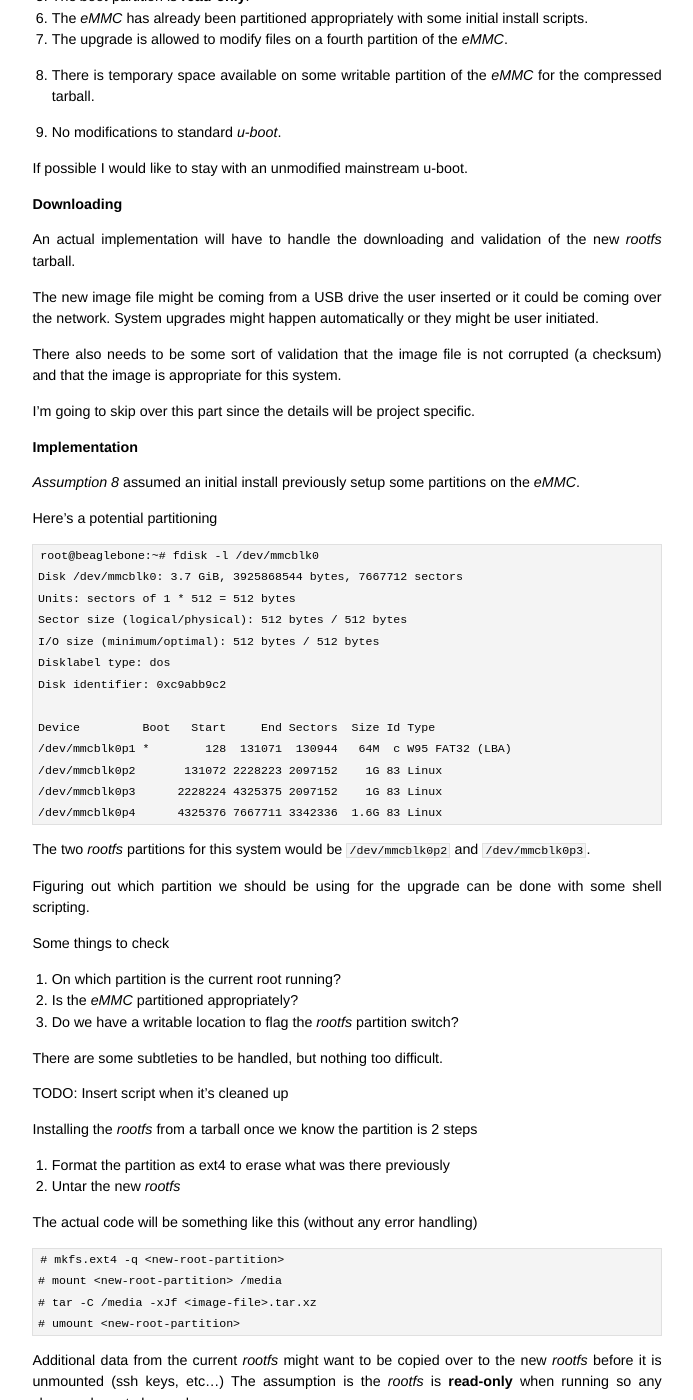
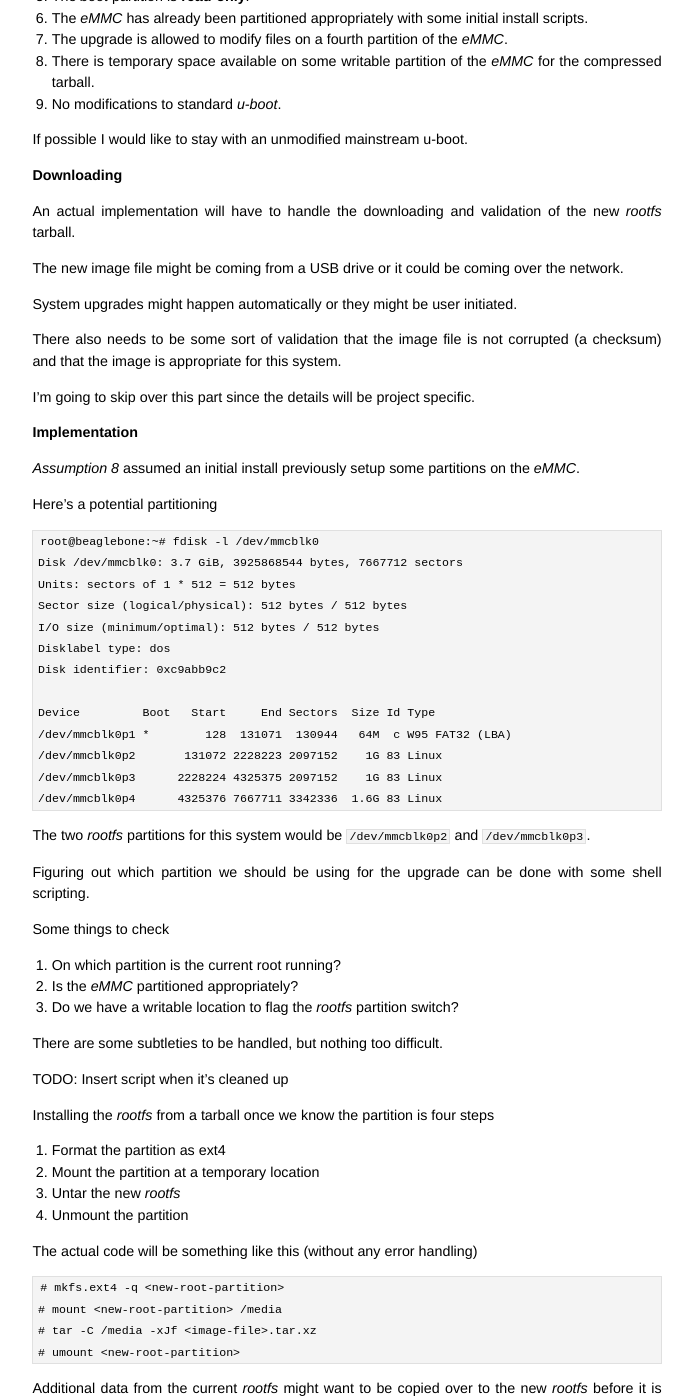
Before and after one commit to jumpnow/jumpnowtek-site, a Jekyll site: the page built from _posts/2015-11-15-Upgrade-strategy-for-BBB.md, in a window 1280 px wide and 1400 px high, scrolled down 836 px. Shown: the whole window, without its empty margins (293-986 px from the left). Built offline with Jekyll 4.4.1, drawn with Linux system fonts in a browser that asks for light colours.

Commit message:
More updates to the upgrade doc

```diff
--- a/_posts/2015-11-15-Upgrade-strategy-for-BBB.md
+++ b/_posts/2015-11-15-Upgrade-strategy-for-BBB.md
@@ -41,7 +41,6 @@ I'm making some assumptions that might be more restrictive then necessary.
 6. The *eMMC* has already been partitioned appropriately with some initial install scripts.
 7. The upgrade is allowed to modify files on a fourth partition of the *eMMC*.
 8. There is temporary space available on some writable partition of the *eMMC* for the compressed tarball.
-
 9. No modifications to standard *u-boot*.
 
 If possible I would like to stay with an unmodified mainstream u-boot.
@@ -50,7 +49,9 @@ If possible I would like to stay with an unmodified mainstream u-boot.
 
 An actual implementation will have to handle the downloading and validation of the new *rootfs* tarball.
 
-The new image file might be coming from a USB drive the user inserted or it could be coming over the network. System upgrades might happen automatically or they might be user initiated.
+The new image file might be coming from a USB drive or it could be coming over the network.
+
+System upgrades might happen automatically or they might be user initiated.
 
 There also needs to be some sort of validation that the image file is not corrupted (a checksum) and that the image is appropriate for this system.
 
@@ -91,10 +92,12 @@ There are some subtleties to be handled, but nothing too difficult.
 
 TODO: Insert script when it's cleaned up
 
-Installing the *rootfs* from a tarball once we know the partition is 2 steps
+Installing the *rootfs* from a tarball once we know the partition is four steps
 
-1. Format the partition as ext4 to erase what was there previously
-2. Untar the new *rootfs*
+1. Format the partition as ext4
+2. Mount the partition at a temporary location
+3. Untar the new *rootfs*
+4. Unmount the partition
 
 The actual code will be something like this (without any error handling)
 
```
